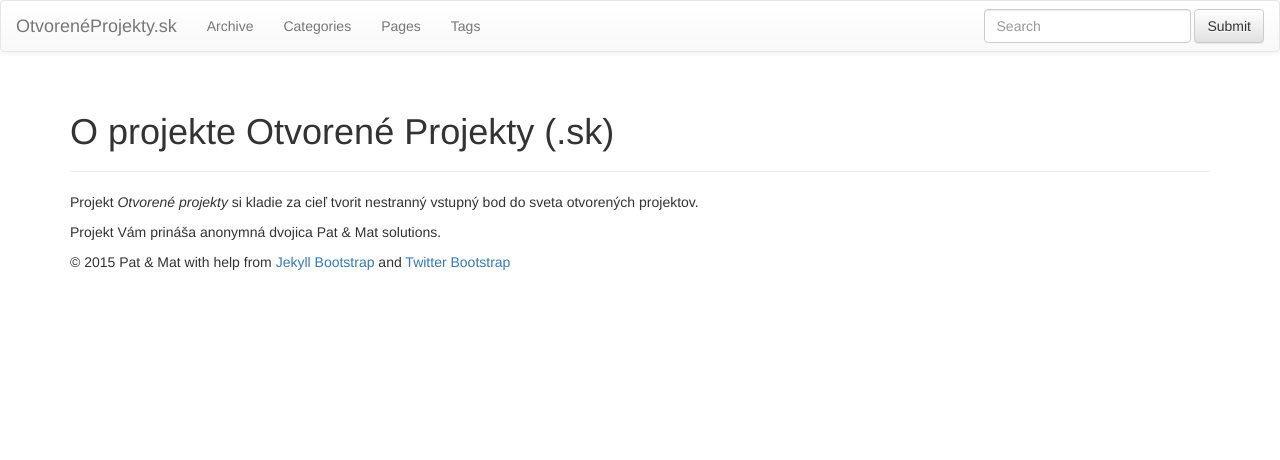
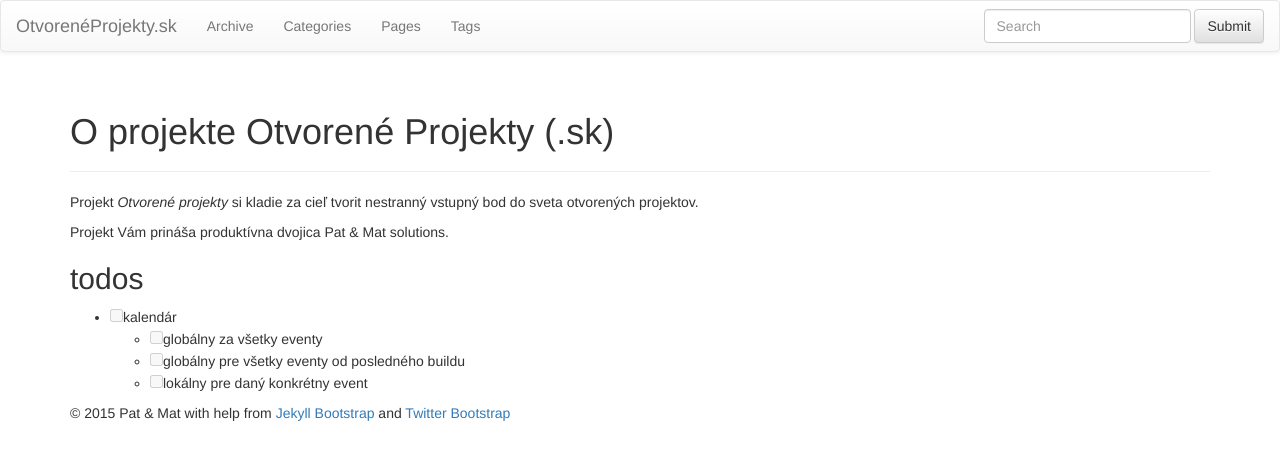
Before and after one commit to otvoreneprojektySK/otvoreneprojektysk.github.io, a Jekyll site: the page built from about.md, in a window 1280 px wide. Shown: the top 460 px of the page. Built offline with Jekyll 4.4.1, drawn with Linux system fonts in a browser that asks for light colours; nearby versions of some CDN libraries; library files that are not in the unit come from our copies.

Commit message:
update about page

```diff
--- a/about.md
+++ b/about.md
@@ -4,4 +4,11 @@ title: O projekte Otvorené Projekty (.sk)
 ---
 Projekt _Otvorené projekty_ si kladie za cieľ tvorit nestranný vstupný bod do sveta otvorených projektov.
 
-Projekt Vám prináša anonymná dvojica Pat & Mat solutions.
+Projekt Vám prináša produktívna dvojica Pat & Mat solutions.
+
+## todos
+
+- [ ] kalendár
+  - [ ] globálny za všetky eventy
+  - [ ] globálny pre všetky eventy od posledného buildu
+  - [ ] lokálny pre daný konkrétny event
```
